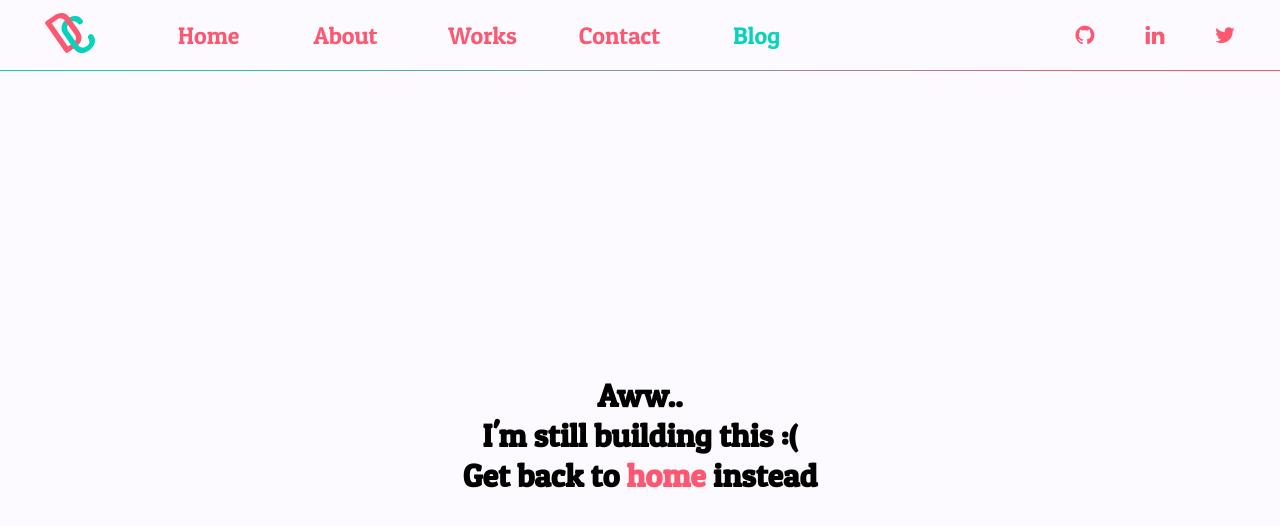
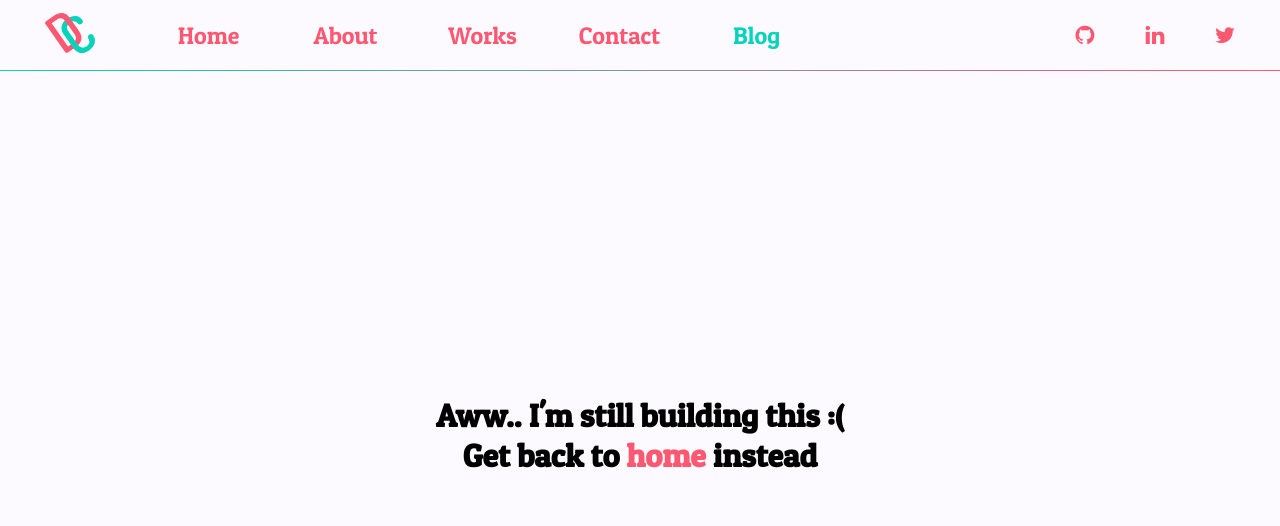
Before and after one commit to denchoooo/personal-web, a React (Create React App) app: page /blog in a window 1280 px wide. Shown: the top 526 px of the page. Built offline with nearby package versions, Linux system fonts and the light colour scheme.

Commit message:
Fixed some styling issues

```diff
--- a/src/containers/Home/Home.css
+++ b/src/containers/Home/Home.css
@@ -21,9 +21,8 @@
 
 .home-text-line {
   display: block;
-  border-top: 1px solid black;
-  border-bottom: 1px solid black;
   width: 100%;
+  background-image: linear-gradient(-90deg, #fd5872 0%, #07d3bc 100%);
 }
 
 .logo-big {
--- a/src/containers/Home/Home.js
+++ b/src/containers/Home/Home.js
@@ -15,7 +15,7 @@ class Home extends Component {
             <span className="text-secondary">Cho</span>,
             <br />a web developer.
           </h1>
-          <div className="home-text-line" />
+          <div className="home-text-line line" />
           <h2 className="home-subtext">Front End Developer / Web Designer</h2>
         </div>
       </div>
--- a/src/containers/Works/Works.js
+++ b/src/containers/Works/Works.js
@@ -8,11 +8,7 @@ class Works extends Component {
     return (
       <div className="container-works">
         <h1 className="wip-text">
-          Aww..
-          <br />
-          <br />
-          I'm still building this :(
-          <br />
+          Aww.. I'm still building this :(
           <br />
           Get back to <Link to="/">home</Link> instead
         </h1>
--- a/src/index.css
+++ b/src/index.css
@@ -74,7 +74,7 @@ strong {
 
 .wip-text {
   font-family: var(--font-primary);
-  line-height: 20px;
+  line-height: 40px;
   text-align: center;
 }
 
```
